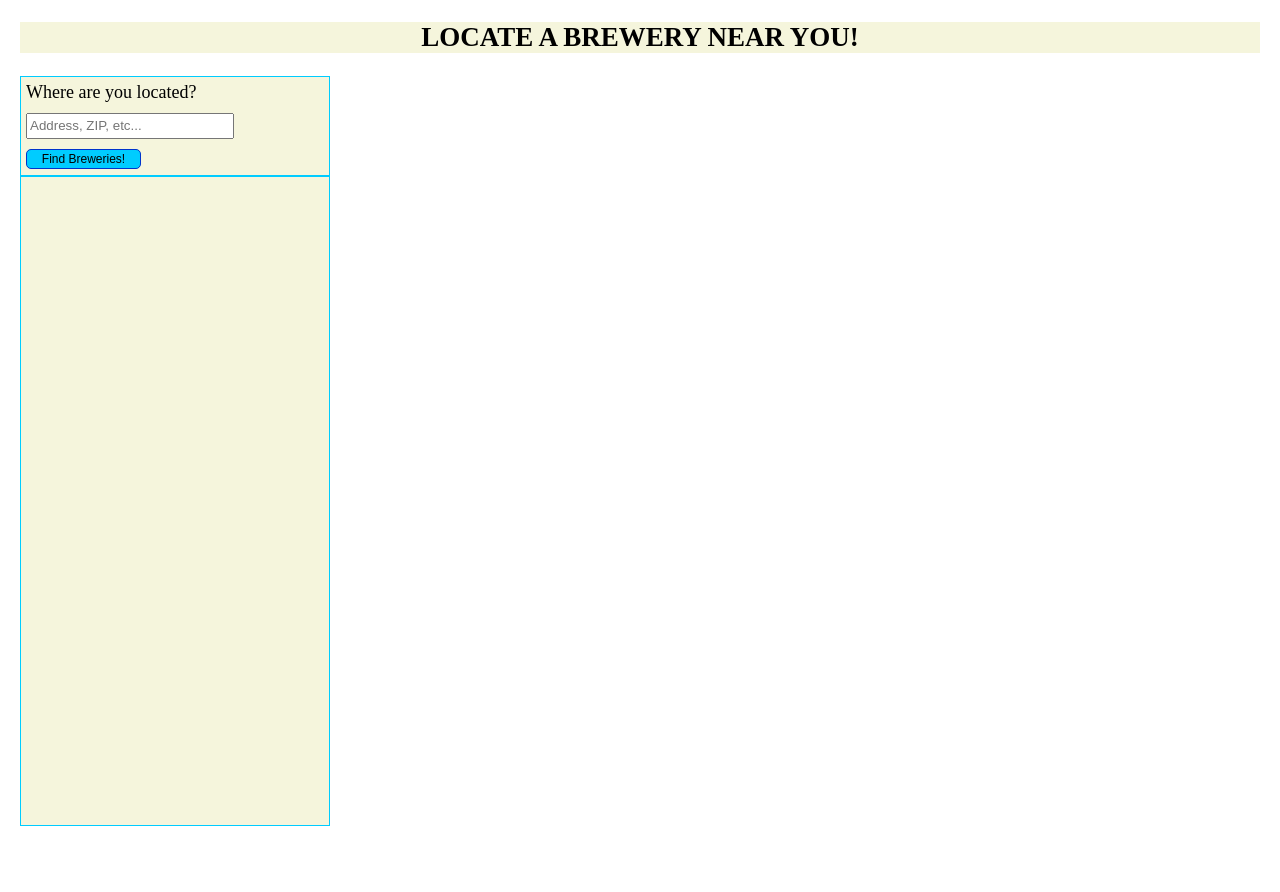
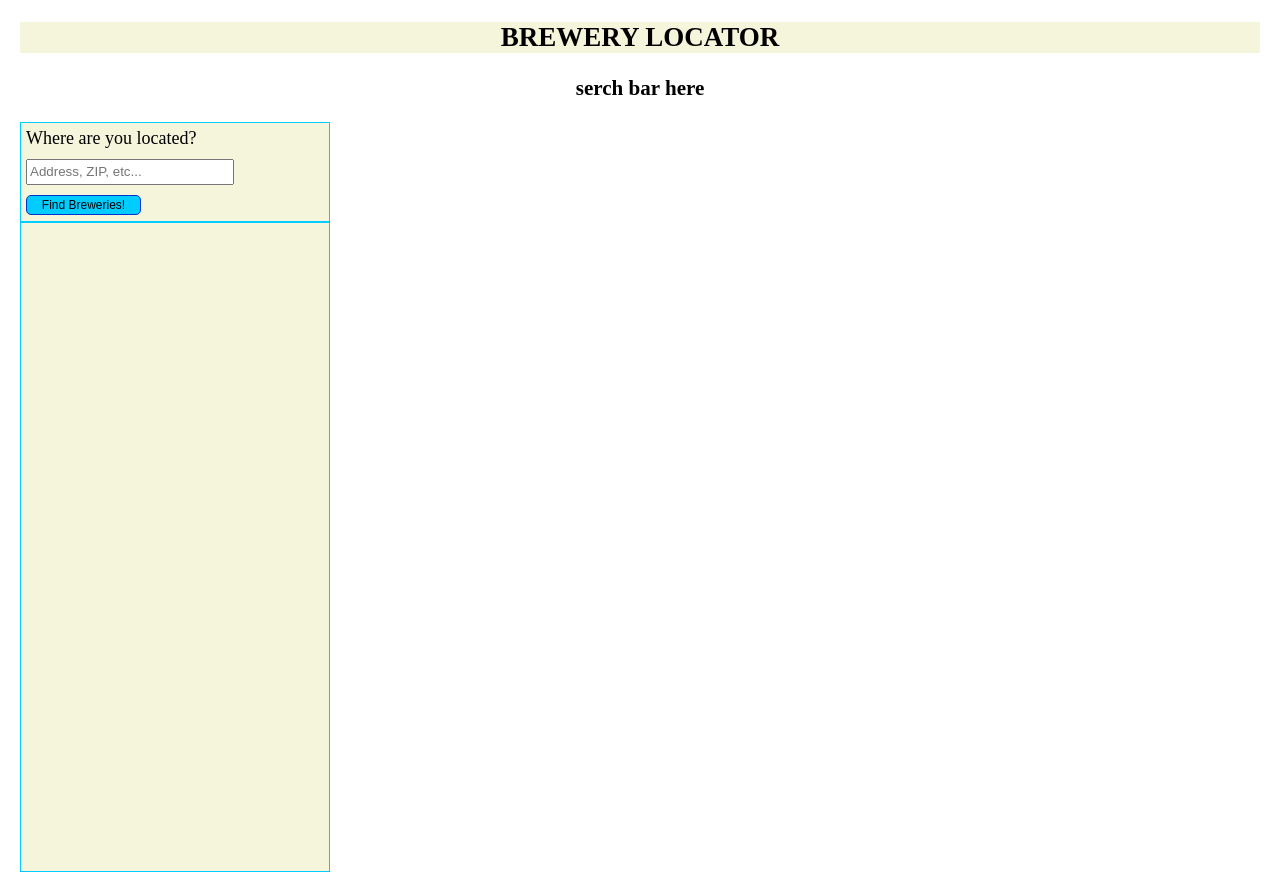
Before and after one commit to ShaneD42/Brewery-Locator, a plain HTML site: page index.html in a window 1280 px wide. Before the commit the page ends 846 px from the top, so only its background shows below. Drawn offline with nearby package versions, Linux system fonts and the light colour scheme; some packages are replaced by stand-ins of ours.

Commit message:
updating index and css files

```diff
--- a/index.html
+++ b/index.html
@@ -10,7 +10,10 @@
   <body>
     <div class="container">
       <div class="header">
-       <h2>LOCATE A BREWERY NEAR YOU!</h2>
+       <h2>BREWERY LOCATOR</h2>
+      </div>
+      <div>
+        <h3>serch bar here</h3>
       </div>
       <div class="userlocation">Where are you located?
         <div class="addressbox">
```
